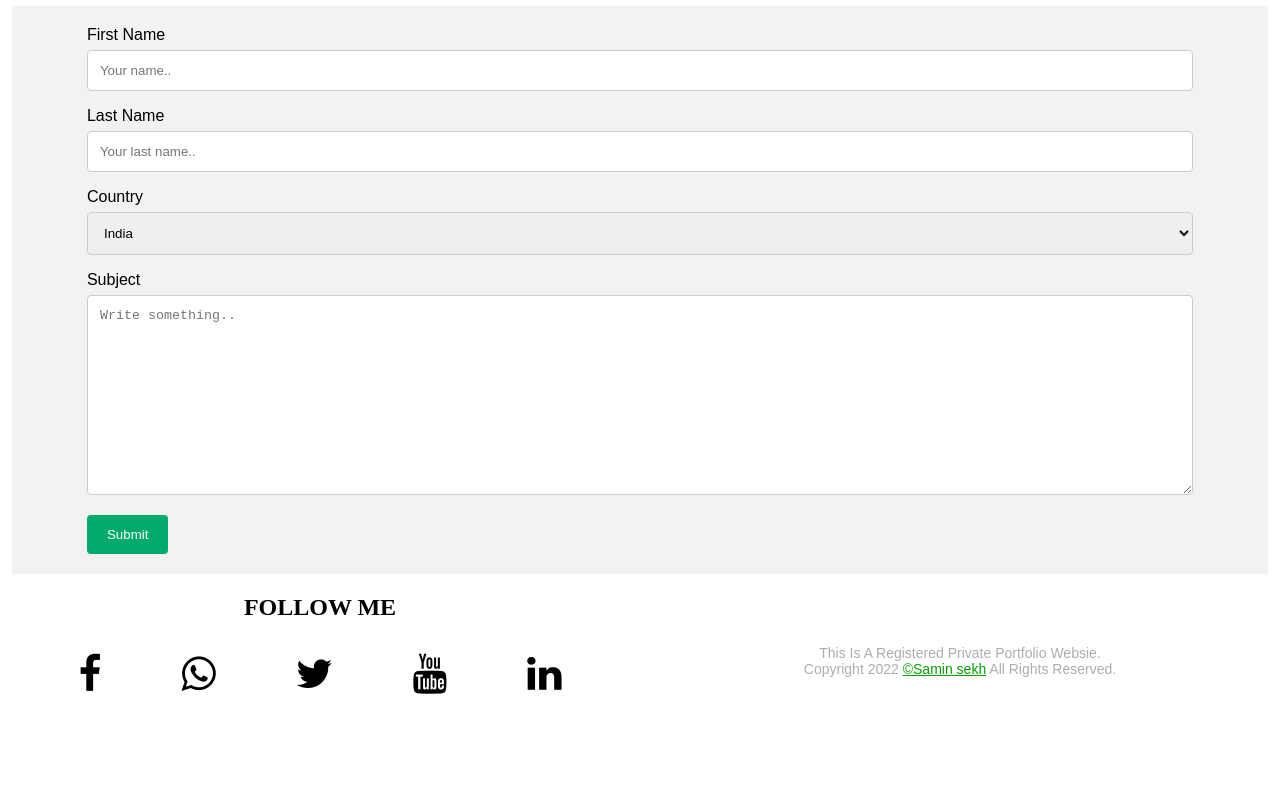
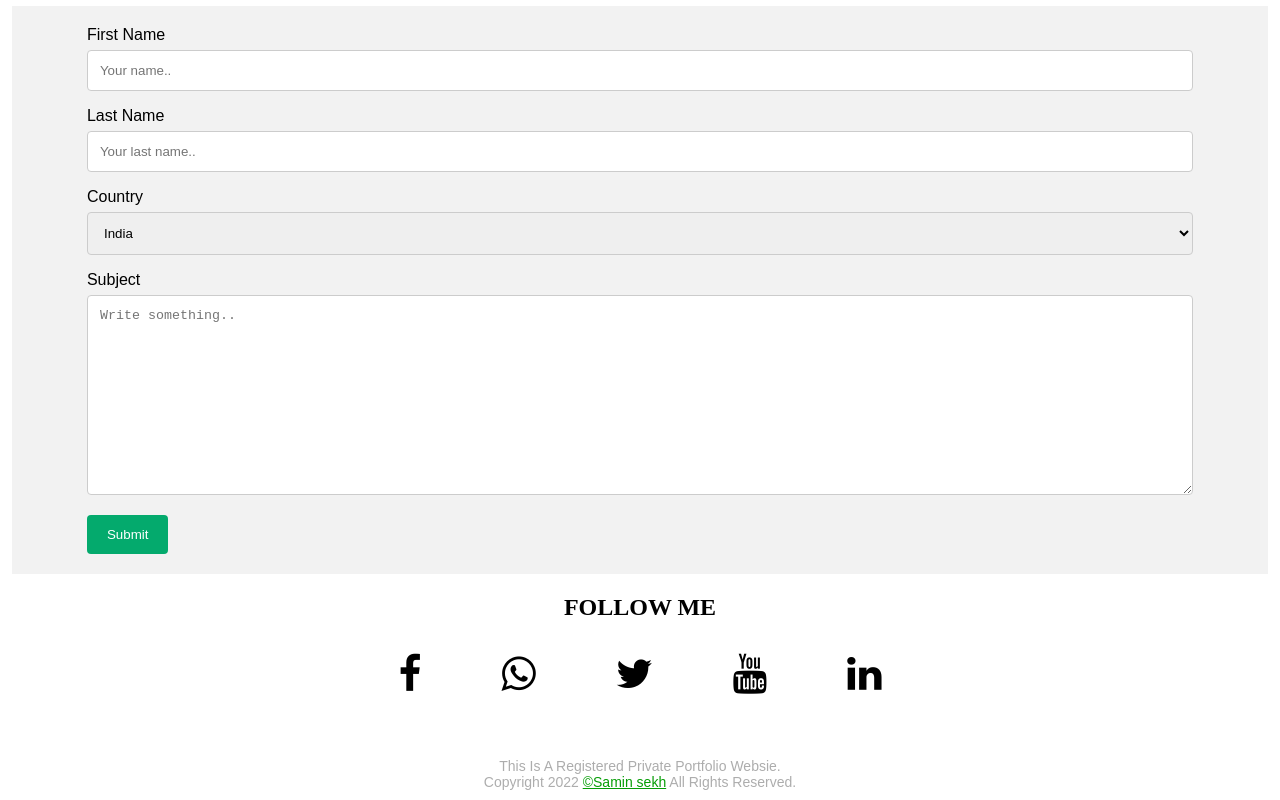
Before and after one commit to SaminSekh/Portfolio, a plain HTML site: page index.html in a window 1280 px wide. Shown: the part 2409-3209 px from the top of the page. Before the commit the page ends 3117 px from the top, so only its background shows below. Drawn offline with Linux system fonts and the light colour scheme; a web font is replaced by a local one.

Commit message:
Update index.html

```diff
--- a/index.html
+++ b/index.html
@@ -182,7 +182,7 @@
 
 
 
-<section class="frm">
+<section class="scl">
     <div class="SocialMenu">
         <h2>Follow me</h2>
         <div class="SocialItems">
```
